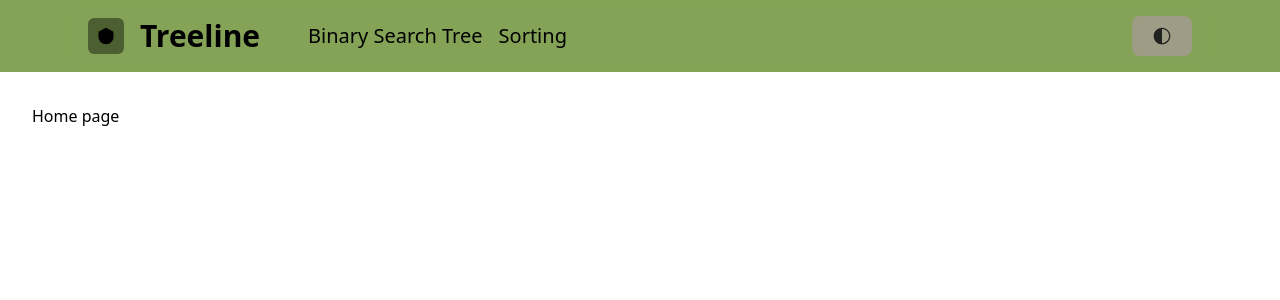
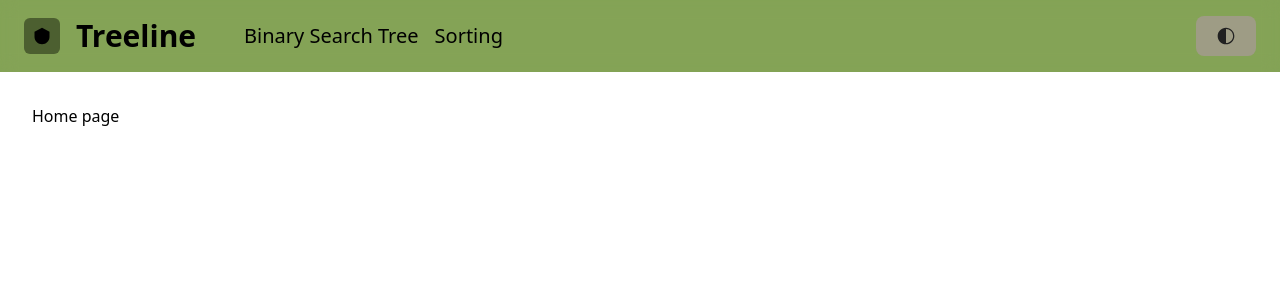
Before and after one commit to Kkobarii/Treeline, a SvelteKit app: page / in a window 1280 px wide. Shown: the top 300 px of the page. Built offline with nearby package versions, Linux system fonts and the light colour scheme.

Commit message:
fixed nav width

```diff
--- a/src/routes/+layout.svelte
+++ b/src/routes/+layout.svelte
@@ -9,7 +9,7 @@
 <ModeWatcher />
 
 <nav class="bg-primary-light w-full">
-	<div class="mx-auto flex max-w-6xl items-center gap-6 px-6 py-4 backdrop-blur-sm">
+	<div class="mx-auto flex max-w-7xl items-center gap-6 px-6 py-4 backdrop-blur-sm">
 		<a
 			href="/"
 			class="flex items-center gap-3 no-underline"
```
Also changed, not shown: 1 other file (tests, documents, lock files or other folders).
